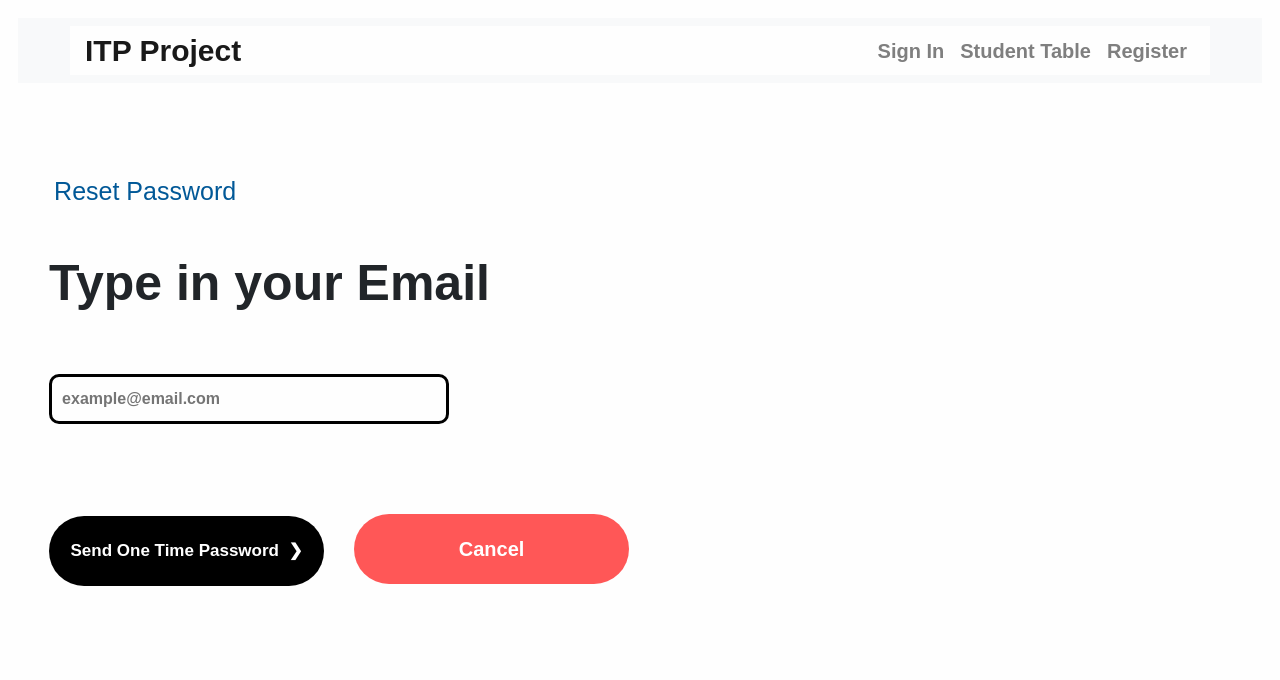
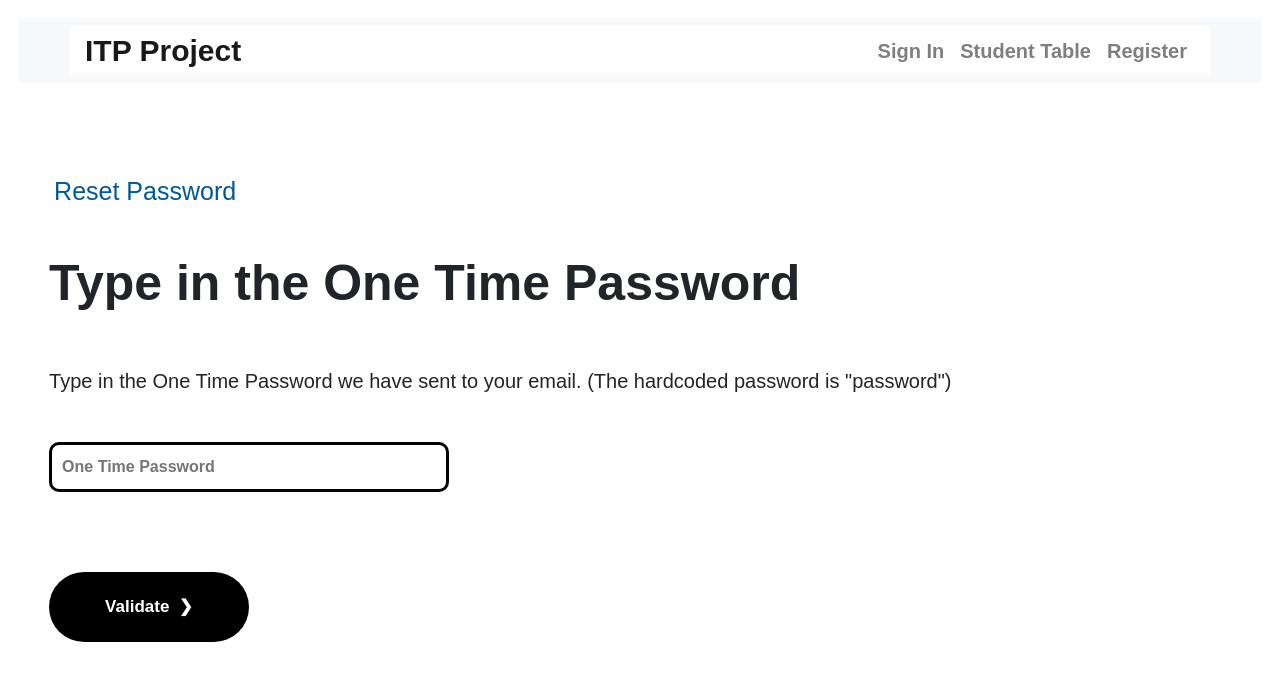
Before and after one commit to MikailBusst/itpproject, an Angular app in the folder angularcomponents/itpproject/: page / in a window 1280 px wide. Shown: the top 680 px of the page. Built offline with nearby package versions, Linux system fonts and the light colour scheme.

Commit message:
Added the retrieve_otp component.

```diff
--- a/angularcomponents/itpproject/src/app/app.component.html
+++ b/angularcomponents/itpproject/src/app/app.component.html
@@ -1,6 +1,6 @@
 <html>
 
-<app-retrieve-email></app-retrieve-email>
+<app-retrieve-otp></app-retrieve-otp>
 
 <router-outlet></router-outlet>
 
--- a/angularcomponents/itpproject/src/app/app.module.ts
+++ b/angularcomponents/itpproject/src/app/app.module.ts
@@ -14,6 +14,7 @@ import { ItpAdvisorComponent } from './itp-advisor/itp-advisor.component';
 import { DownloadReferenceComponent } from './download-reference/download-reference.component';
 import { RedownloadReferenceComponent } from './redownload-reference/redownload-reference.component';
 import { RetrieveEmailComponent } from './retrieve-email/retrieve-email.component';
+import { RetrieveOtpComponent } from './retrieve-otp/retrieve-otp.component';
 
 @NgModule({
   declarations: [
@@ -28,7 +29,8 @@ import { RetrieveEmailComponent } from './retrieve-email/retrieve-email.componen
     ItpAdvisorComponent,
     DownloadReferenceComponent,
     RedownloadReferenceComponent,
-    RetrieveEmailComponent
+    RetrieveEmailComponent,
+    RetrieveOtpComponent
   ],
   imports: [
     BrowserModule,
--- /dev/null
+++ b/angularcomponents/itpproject/src/app/retrieve-otp/retrieve-otp.component.css
@@ -0,0 +1,35 @@
+@import url("../../../node_modules/bootstrap/dist/css/bootstrap.min.css");
+@import url("../../styles.css");
+
+.error {
+    margin-top: 30px;
+}
+
+.card {
+border-bottom: none;
+}
+
+#proceed_section {
+padding-bottom: 10px;
+}
+
+input[type=submit] {
+width: 200px;
+}
+
+input[type=password] {
+max-width: 400px;
+margin-top: 30px;
+}
+
+h1 {
+margin-bottom: 50px;
+}
+
+.subheader {
+margin-bottom: 40px;
+}
+
+.title {
+margin-top: -20px;
+}
--- /dev/null
+++ b/angularcomponents/itpproject/src/app/retrieve-otp/retrieve-otp.component.html
@@ -0,0 +1,25 @@
+<body (window:resize)="onResize($event)">
+    <app-menu></app-menu>
+
+    <div class="main">
+        <div class="card">
+            <p class="subheader">Reset Password</p>
+        </div>
+        <div class="title">
+            <h1>Type in the One Time Password</h1>
+            <p style="margin-top: 20px; font-size: 20px;">Type in the One Time Password we have sent to your email. (The hardcoded password is "password")</p>
+
+            <form name="retrieve_otp" onsubmit="check_empty()">
+                <input name="password" type="password" onblur="password_validation()" placeholder="One Time Password">
+                <div class="error"><p id="password_error"></p></div>
+
+                <div class="card" style="width: 100%; margin-top: 80px; margin-bottom: 50px;">
+                        <div class="proceed_section" id="proceed_section">
+                            <input type="submit" ontouchstart="" value="Validate  &#x276F;">
+                        </div>
+                </div>
+            </form>
+            <p id="width"></p>
+        </div>
+    </div>
+</body>
--- /dev/null
+++ b/angularcomponents/itpproject/src/app/retrieve-otp/retrieve-otp.component.ts
@@ -0,0 +1,56 @@
+import { Component, OnInit } from '@angular/core';
+
+@Component({
+  selector: 'app-retrieve-otp',
+  templateUrl: './retrieve-otp.component.html',
+  styleUrls: ['./retrieve-otp.component.css']
+})
+export class RetrieveOtpComponent implements OnInit {
+
+  constructor() { }
+
+  ngOnInit(): void {
+    var width = window.innerWidth;
+
+    //document.getElementById("width").innerHTML = width;
+
+    if(width < 375){
+           $("body").removeClass("body-desktop");
+           $("body").addClass("body-mobile");
+       }
+
+    if(width < 601){
+        $("#proceed_section").removeClass("proceed_section");
+        $("#proceed_section").addClass("proceed_section_mobile");
+    }
+  }
+
+  onResize(event) {
+    this.check_resize()
+  }
+
+  check_resize(): void {
+    var width = window.innerWidth;
+
+    //document.getElementById("width").innerHTML = width;
+
+    if(width <= 375){
+           $("body").removeClass("body-desktop");
+           $("body").addClass("body-mobile");
+       }
+       else{
+           $("body").removeClass("body-mobile");
+           $("body").addClass("body-desktop");
+       }
+
+    if(width < 601){
+        $("#proceed_section").removeClass("proceed_section");
+        $("#proceed_section").addClass("proceed_section_mobile");
+    }
+    else{
+        $("#proceed_section").removeClass("proceed_section_mobile");
+        $("#proceed_section").addClass("proceed_section");
+    }
+}
+
+}
```
Also changed, not shown: 2 other files (tests, documents, lock files or other folders).
